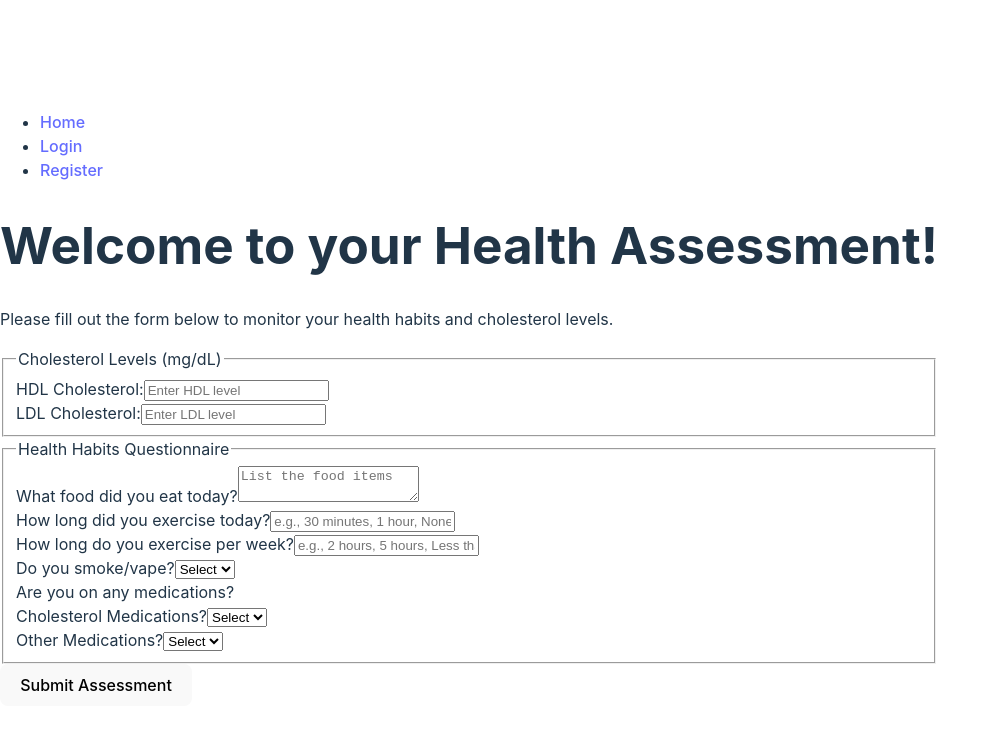
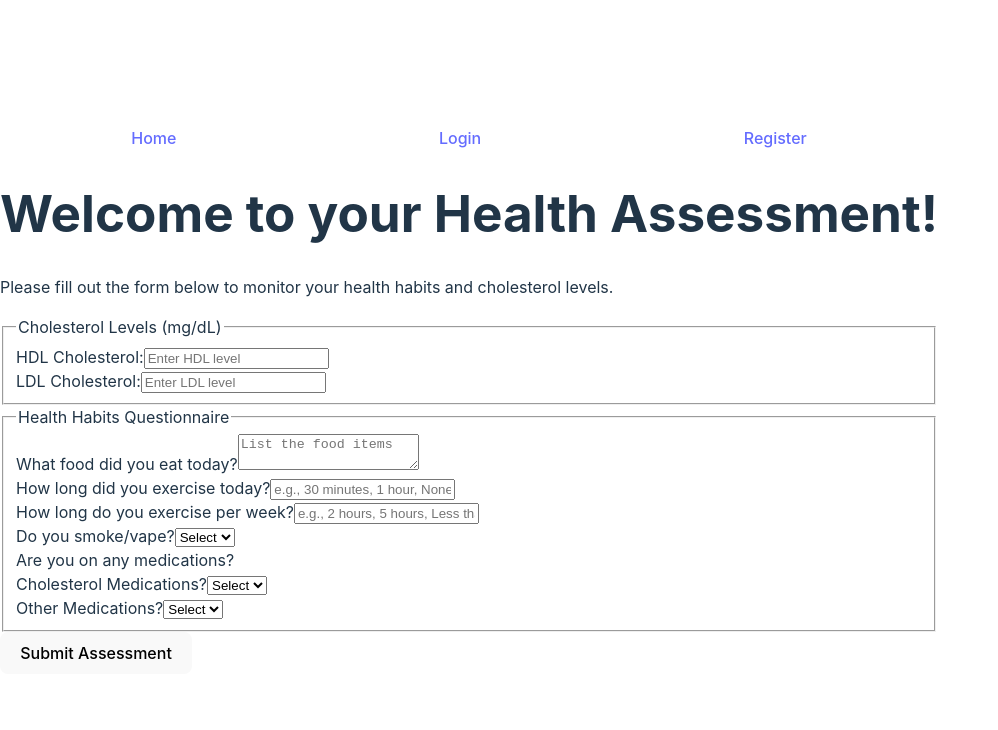
Before and after one commit to srinashg/axxess-hackathon-2025, a React (Vite) app in the folder frontend/: page / in a window 1280 px wide. Shown: the top 730 px of the page, without its empty margins (0-998 px from the left). Built offline with nearby package versions, Linux system fonts and the light colour scheme.

Commit message:
Made nav bar horizontal

```diff
--- a/frontend/src/App.jsx
+++ b/frontend/src/App.jsx
@@ -1,28 +1,15 @@
 // src/App.jsx
-import React from 'react';
-import { BrowserRouter as Router, Route, Routes, Link } from 'react-router-dom'; // Import Link
+import { BrowserRouter as Router, Route, Routes } from 'react-router-dom'; // Import Link
 import Home from './components/Home';
 import Login from './components/Login';
 import Register from './components/Register';
+import NavBar from './components/NavBar';
 
 function App() {
   return (
     <Router>
       <div>
-        <nav>
-          <ul>
-            <li>
-              <Link to="/">Home</Link>
-            </li>
-            <li>
-              <Link to="/login">Login</Link>
-            </li>
-            <li>
-              <Link to="/register">Register</Link>
-            </li>
-          </ul>
-        </nav>
-
+        <NavBar />
         <Routes>
           <Route path="/" element={<Home />} />
           <Route path="/login" element={<Login />} />
--- a/frontend/src/components/Home.jsx
+++ b/frontend/src/components/Home.jsx
@@ -1,5 +1,5 @@
 // src/components/Home.jsx
-import React, { useState } from 'react';
+import { useState } from 'react';
 
 function Home() {
   const [hdl, setHdl] = useState('');
--- a/frontend/src/components/Login.jsx
+++ b/frontend/src/components/Login.jsx
@@ -1,5 +1,5 @@
 // src/components/Login.jsx
-import React, { useState } from 'react';
+import { useState } from 'react';
 
 function Login() {
   const [email, setEmail] = useState('');
--- /dev/null
+++ b/frontend/src/components/NavBar.jsx
@@ -0,0 +1,14 @@
+import CSS from "./NavBar.module.css";
+import { Link } from "react-router-dom";
+
+const NavBar = () => {
+    return (
+        <nav id={CSS.nav}>
+            <Link to="/">Home</Link>
+            <Link to="/login">Login</Link>
+            <Link to="register">Register</Link>
+        </nav>
+    )
+}
+
+export default NavBar;
--- /dev/null
+++ b/frontend/src/components/NavBar.module.css
@@ -0,0 +1,5 @@
+#nav {
+    display: flex;
+    flex-direction: row;
+    justify-content: space-around;
+}
```
Also changed, not shown: 1 other file (tests, documents, lock files or other folders).
